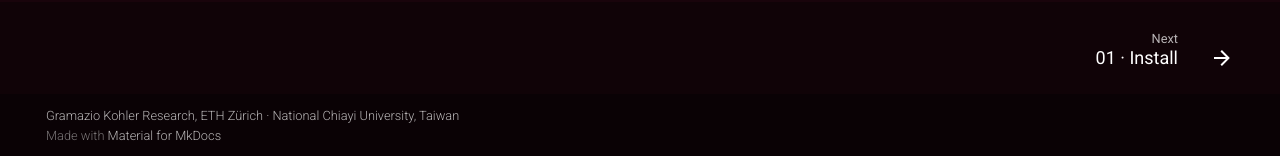
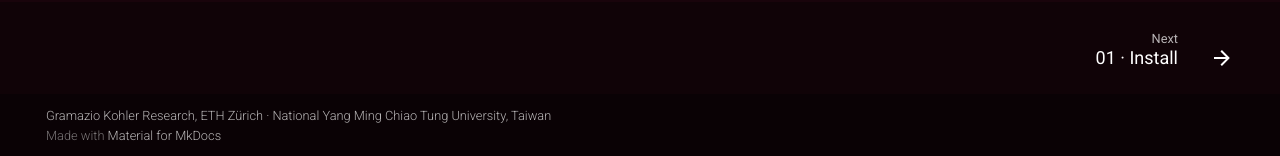
Before and after one commit to gramaziokohler/workshop_wjim_2026, an MkDocs documentation site: the page built from docs/index.md, in a window 1280 px wide and 900 px high, scrolled down 1324 px. Shown: the part 741-897 px from the top of the window. Built offline with MkDocs 1.6.1 and Material for MkDocs 9.7.7, drawn with Linux system fonts in a browser that asks for light colours.

Commit message:
fxied typo in mkdocs site

```diff
--- a/mkdocs.yml
+++ b/mkdocs.yml
@@ -1,7 +1,7 @@
 # Preview: uv run zensical serve (Zensical reads this mkdocs.yml as is)
 site_name: With Joints in Mind
-site_description: NCYU workshop, 23-27.11.2026 - from a timber structure to a robot-milled joint.
-copyright: Gramazio Kohler Research, ETH Zürich · National Chiayi University, Taiwan
+site_description: NYCU workshop, 23-27.11.2026 - from a timber structure to a robot-milled joint.
+copyright: Gramazio Kohler Research, ETH Zürich · National Yang Ming Chiao Tung University, Taiwan
 
 theme:
   name: material
```
